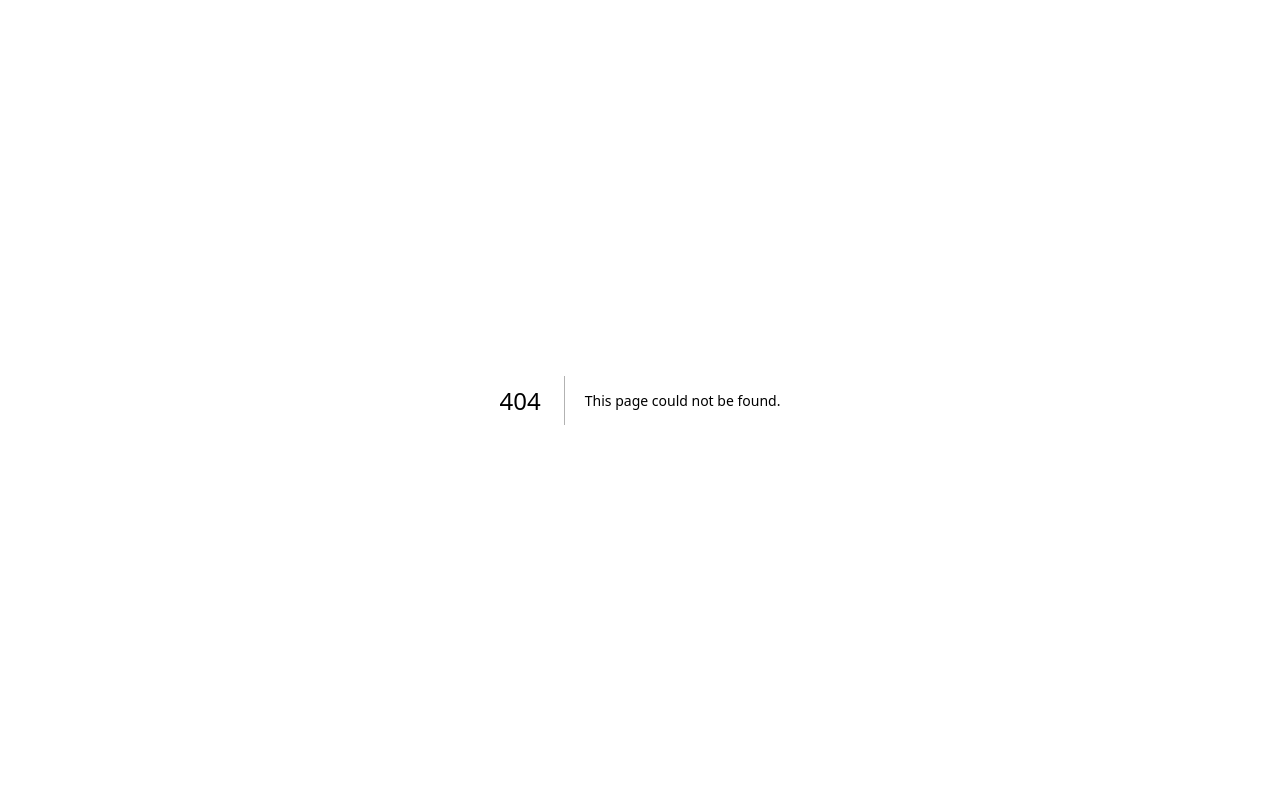
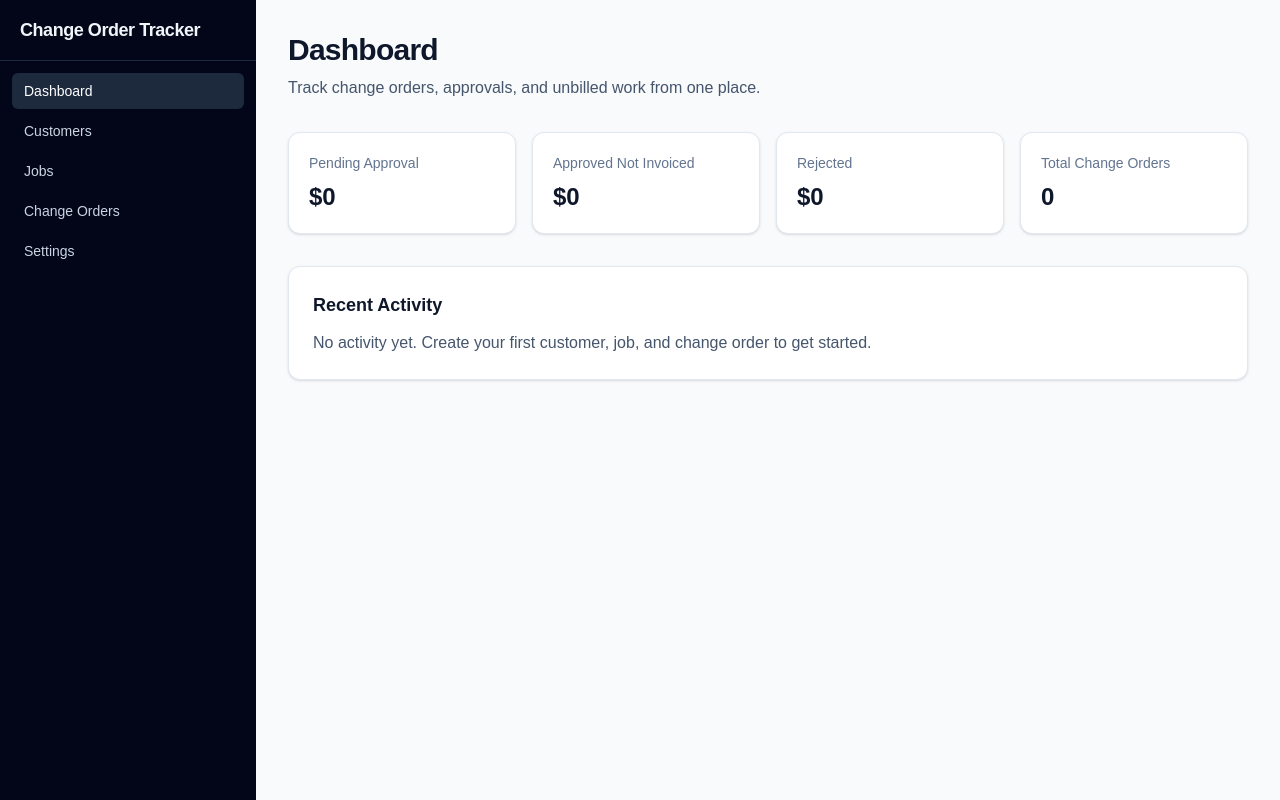
Before and after one commit to rgx694jxyp-ops/change-order-tracker, a Next.js app: page /dashboard in a window 1280 px wide. Before the commit this address had no page. Built offline with nearby package versions, Linux system fonts and the light colour scheme.

Commit message:
Add basic app shell and dashboard page

```diff
--- /dev/null
+++ b/app/dashboard/page.tsx
@@ -0,0 +1,48 @@
+import { AppShell } from '@/components/app-shell';
+
+export default function DashboardPage() {
+  return (
+    <AppShell>
+      <div className="mx-auto w-full max-w-6xl space-y-8">
+        <header>
+          <h1 className="text-3xl font-semibold tracking-tight text-slate-900">
+            Dashboard
+          </h1>
+          <p className="mt-2 text-sm text-slate-600 sm:text-base">
+            Track change orders, approvals, and unbilled work from one place.
+          </p>
+        </header>
+
+        <section className="grid gap-4 sm:grid-cols-2 xl:grid-cols-4">
+          <article className="rounded-xl border border-slate-200 bg-white p-5 shadow-sm">
+            <p className="text-sm text-slate-500">Pending Approval</p>
+            <p className="mt-2 text-2xl font-semibold text-slate-900">$0</p>
+          </article>
+
+          <article className="rounded-xl border border-slate-200 bg-white p-5 shadow-sm">
+            <p className="text-sm text-slate-500">Approved Not Invoiced</p>
+            <p className="mt-2 text-2xl font-semibold text-slate-900">$0</p>
+          </article>
+
+          <article className="rounded-xl border border-slate-200 bg-white p-5 shadow-sm">
+            <p className="text-sm text-slate-500">Rejected</p>
+            <p className="mt-2 text-2xl font-semibold text-slate-900">$0</p>
+          </article>
+
+          <article className="rounded-xl border border-slate-200 bg-white p-5 shadow-sm">
+            <p className="text-sm text-slate-500">Total Change Orders</p>
+            <p className="mt-2 text-2xl font-semibold text-slate-900">0</p>
+          </article>
+        </section>
+
+        <section className="rounded-xl border border-slate-200 bg-white p-6 shadow-sm">
+          <h2 className="text-lg font-semibold text-slate-900">Recent Activity</h2>
+          <p className="mt-3 text-sm text-slate-600 sm:text-base">
+            No activity yet. Create your first customer, job, and change order to
+            get started.
+          </p>
+        </section>
+      </div>
+    </AppShell>
+  );
+}
--- /dev/null
+++ b/components/app-shell.tsx
@@ -0,0 +1,53 @@
+"use client";
+
+import type React from 'react';
+import Link from 'next/link';
+import { usePathname } from 'next/navigation';
+
+type AppShellProps = {
+  children: React.ReactNode;
+};
+
+const navItems = [
+  { href: '/dashboard', label: 'Dashboard' },
+  { href: '/customers', label: 'Customers' },
+  { href: '/jobs', label: 'Jobs' },
+  { href: '/change-orders', label: 'Change Orders' },
+  { href: '/settings', label: 'Settings' },
+];
+
+export function AppShell({ children }: AppShellProps) {
+  const pathname = usePathname();
+
+  return (
+    <div className="min-h-screen bg-slate-100 md:flex">
+      <aside className="w-full bg-slate-950 text-slate-100 md:w-64 md:shrink-0">
+        <div className="border-b border-slate-800 px-5 py-4 text-lg font-semibold tracking-tight">
+          Change Order Tracker
+        </div>
+
+        <nav className="flex gap-2 overflow-x-auto px-3 py-3 md:block md:space-y-1 md:overflow-visible">
+          {navItems.map((item) => {
+            const isActive = pathname === item.href;
+
+            return (
+              <Link
+                key={item.href}
+                href={item.href}
+                className={`whitespace-nowrap rounded-md px-3 py-2 text-sm transition-colors md:block ${
+                  isActive
+                    ? 'bg-slate-800 text-white'
+                    : 'text-slate-300 hover:bg-slate-900 hover:text-white'
+                }`}
+              >
+                {item.label}
+              </Link>
+            );
+          })}
+        </nav>
+      </aside>
+
+      <main className="flex-1 bg-slate-50 p-4 sm:p-6 md:p-8">{children}</main>
+    </div>
+  );
+}
```
